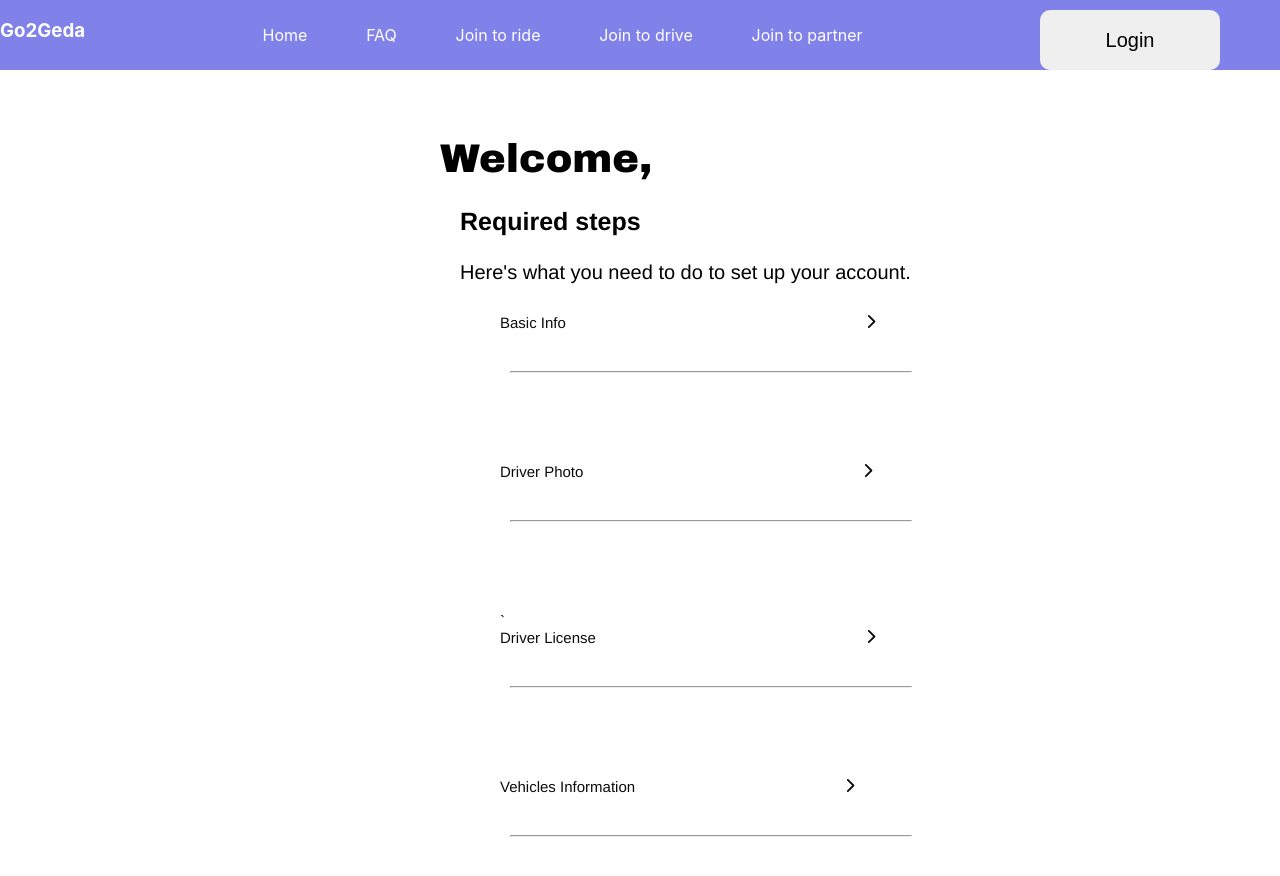
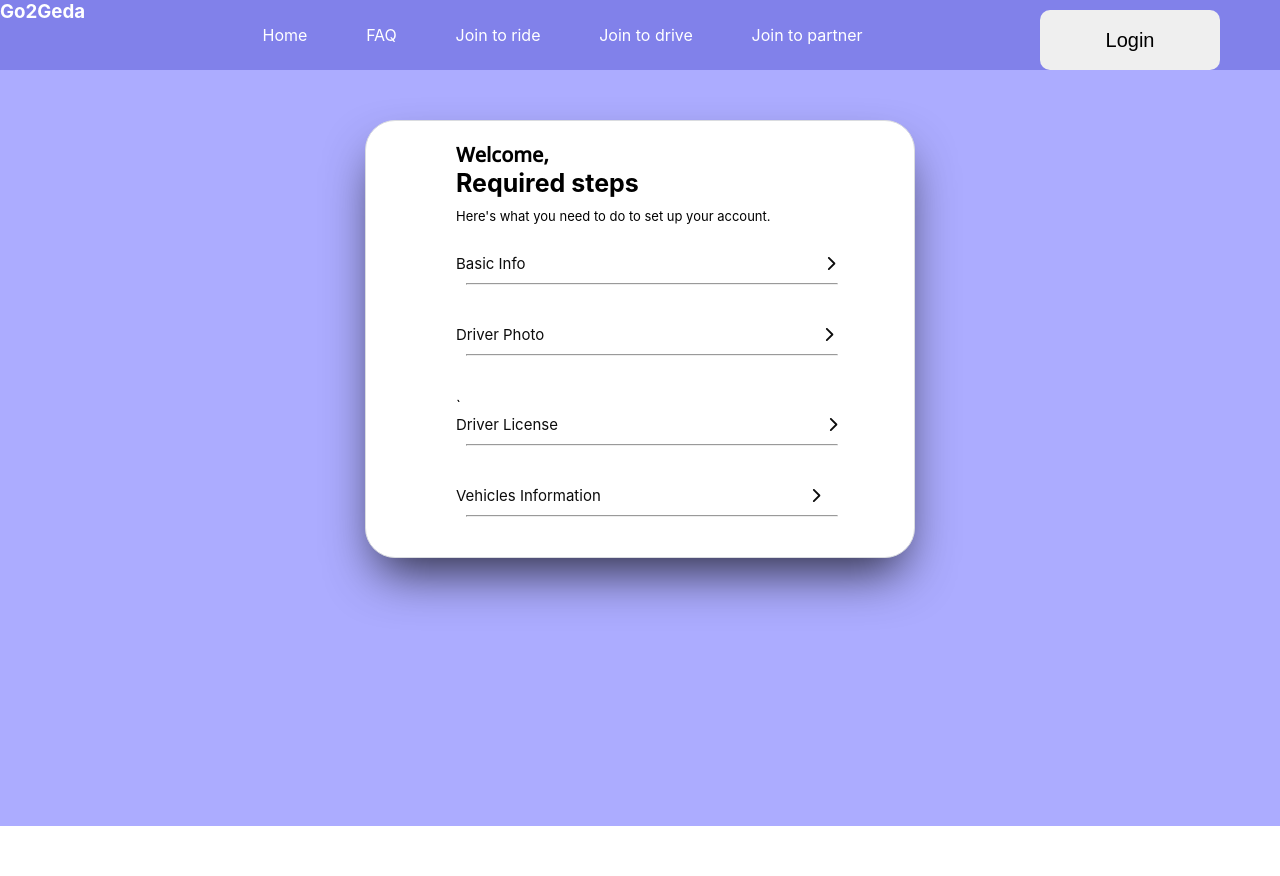
Before and after one commit to iAmSherifCodes/GO2GEDA-FRONTEND, a React (Create React App) app in the folder frontend/: page /verify in a window 1280 px wide. Shown: the top 876 px of the page. After the commit the page ends 826 px from the top, so only its background shows below. Built offline with nearby package versions, Linux system fonts and the light colour scheme; the HTML template or start-up script is replaced by a standard one.

Commit message:
driver verification

```diff
--- a/frontend/src/component/verification/AccountInformation,jsx.js
+++ b/frontend/src/component/verification/AccountInformation,jsx.js
@@ -2,7 +2,7 @@ import {useState} from "react";
 
 const AccountInformation =()=>{
     const initialState ={
-        Bank: '',
+        BankName: '',
         Bvn: '',
         AccountName:''
     }
--- a/frontend/src/component/verification/DriverLicence.js
+++ b/frontend/src/component/verification/DriverLicence.js
@@ -1,6 +1,7 @@
 
 import driverlicenense from '../asset/new_drivers_licence_nigeria.png'
 import {useState} from "react";
+import './style/driverLicence.css'
 const DriverLicence = ()=>{
 
     const initialState = {
@@ -14,15 +15,15 @@ const DriverLicence = ()=>{
     const formDataToSend = new FormData();
     formDataToSend.append('profilePicture', verifyForm.driverlicense);
 
-
     return(
-        <div>
+        <div className="driverlic-main">
+        <div className="driverlicence-maincontainer">
           <div>
              <h1>Take a photo of your Driver's license</h1>
               <div>
                   <p>All 4 sides of the license should be photographed.
-                      Ensure that the license number on the top left is
-                      clearly visible in the image photographed</p>
+                      Ensure that <br/>the license number on the top left is
+                      clearly visible in the image <br/>photographed</p>
               </div>
           </div>
             <div>
@@ -41,7 +42,7 @@ const DriverLicence = ()=>{
                 </label>
 
             </div>
-
+        </div>
         </div>
     )
 }
--- a/frontend/src/component/verification/DriverPhoto.jsx
+++ b/frontend/src/component/verification/DriverPhoto.jsx
@@ -1,7 +1,7 @@
 import {useState} from "react";
 import {Form} from "react-router-dom";
 import headshot from '../asset/headshot2.jpg'
-
+import './style/driverPhoto.css'
 const DriverPhoto =()=>{
     const initialState = {
         profilePicture: null,
@@ -15,16 +15,15 @@ const DriverPhoto =()=>{
     formDataToSend.append('profilePicture', verifyForm.profilePicture);
 
     return(
-        <div>
-            <h1>Take your profile photo</h1>
+        <div className="main-driverphoto">
+        <div className="main-containerdriverphoto">
+            <h1 id={"profilephoto"}>Take your profile photo</h1>
 
-            <div>
-                <p>Your profile photo helps people recognize you. Please note that once you submit
+            <div  className="youProfiletxt">
+                <p>Your profile photo helps people recognize you.Please note that <br/>  once you submit
                     your profile photo it cannot be changed.</p>
             </div>
-
-
-            <div>
+            <div className={"othertxt"}>
                 <p>1.Face the camera directly with your eyes and mouth clearly visible
                     </p>
                 <p>2.Make sure the photo is well lit, free of glare, and in focus</p>
@@ -32,7 +31,7 @@ const DriverPhoto =()=>{
             </div>
        <div>
 
-           {<img src={headshot} alt="" /> }
+           <img src={headshot} alt="" className="headshotpic" />
        </div>
             {/* Circular avatar-like upload button */}
             <label className="avatar-upload">
@@ -43,15 +42,9 @@ const DriverPhoto =()=>{
                     <span>upload profile picture</span>
                 )}
             </label>
-
-
             <div>
-
-
             </div>
-
-
-
+        </div>
         </div>
     )
 }
--- a/frontend/src/component/verification/VehicleInformation.jsx
+++ b/frontend/src/component/verification/VehicleInformation.jsx
@@ -8,15 +8,9 @@ function VehicleInformation() {
         year: '',
         color: '',
         licensePlate: '',
-        vin: '',
         registrationNumber: '',
-        insuranceCompany: '',
-        insurancePolicyNumber: '',
-        insuranceExpirationDate: '',
-        odometerReading: '',
-        fuelType: '',
-        vehicleCondition: '',
-        additionalNotes: '',
+        carPicture: '',
+        carDocument: ''
     });
 
     const handleInputChange = (e) => {
@@ -24,9 +18,13 @@ function VehicleInformation() {
         setFormData({ ...formData, [name]: value });
     };
 
+    const handleSubmit = (e) => {
+        e.preventDefault();
+        // You can perform actions like submitting the form data here
+    };
+
     return (
-        <form>
-            {/* ... other form fields */}
+        <form onSubmit={handleSubmit}>
             <div>
                 <h3>Vehicle Information</h3>
                 <div>
@@ -37,14 +35,33 @@ function VehicleInformation() {
                     <label>Make:</label>
                     <input type="text" name="make" value={formData.make} onChange={handleInputChange} />
                 </div>
-                {/* Add more vehicle-related fields here */}
                 <div>
-                    <label>Additional Notes:</label>
-                    <textarea
-                        name="additionalNotes"
-                        value={formData.additionalNotes}
-                        onChange={handleInputChange}
-                    />
+                    <label>Model:</label>
+                    <input type="text" name="model" value={formData.model} onChange={handleInputChange} />
+                </div>
+                <div>
+                    <label>Year:</label>
+                    <input type="text" name="year" value={formData.year} onChange={handleInputChange} />
+                </div>
+                <div>
+                    <label>Color:</label>
+                    <input type="text" name="color" value={formData.color} onChange={handleInputChange} />
+                </div>
+                <div>
+                    <label>License Plate:</label>
+                    <input type="text" name="licensePlate" value={formData.licensePlate} onChange={handleInputChange} />
+                </div>
+                <div>
+                    <label>Registration Number:</label>
+                    <input type="text" name="registrationNumber" value={formData.registrationNumber} onChange={handleInputChange} />
+                </div>
+                <div>
+                    <label>Car Picture:</label>
+                    <input type="file" name="carPicture" onChange={handleInputChange} />
+                </div>
+                <div>
+                    <label>Car Document:</label>
+                    <input type="file" name="carDocument" onChange={handleInputChange} />
                 </div>
             </div>
             <div>
--- a/frontend/src/component/verification/VerifyDriver.jsx
+++ b/frontend/src/component/verification/VerifyDriver.jsx
@@ -7,15 +7,16 @@ import { faBars } from '@fortawesome/free-solid-svg-icons'
 
 const VerifyDriver= ()=>{
     return(
-        <div>
+        <div className="main">
 
         <div className="main-container">
             <div className="welcom">
                 <h1>Welcome,</h1>
+                    <h3 id="regd">Required steps</h3>
                 <div>
-                    <h3 id="regd">Required steps</h3>
                     <p id="need">Here's what you need to do to set up your account.</p>
                 </div>
+
             </div>
              <div className="required">
                  <uL>
@@ -40,7 +41,7 @@ const VerifyDriver= ()=>{
                      <hr  id="h"/>
                  </div>
                    <div>
-                   <Link to={"vehicleInfo"} style={{ textDecoration: 'none' }} className="link">
+                       <Link to={"/vehicleInfo"} style={{ textDecoration: 'none' }} className="link">
                            Vehicles Information
                            <FontAwesomeIcon icon={faChevronRight}  id="fowrd4"/>
                        </Link>
--- /dev/null
+++ b/frontend/src/component/verification/style/driverLicence.css
@@ -0,0 +1,26 @@
+.driverlicence-maincontainer{
+    border-radius: 10px;
+    background-color:white;
+    border: 1px solid #DADCE0;
+    margin: auto;
+    width: 600px;
+    height: 600px;
+    padding-top: 20px;
+    line-height: 40px;
+    box-sizing: border-box;
+
+}
+.driverlic-main{
+    background-color: rgb(172, 172, 255);
+    height: 600px;
+    padding-top: 30px;
+}
+h1{
+    font-size:20px;
+}
+p{
+    margin-left: 90px;
+}
+img{
+    margin-left: 170px;
+}
--- /dev/null
+++ b/frontend/src/component/verification/style/driverPhoto.css
@@ -0,0 +1,42 @@
+*{
+margin: 0;
+}
+.main-driverphoto{
+    background-color: rgb(172, 172, 255);
+    height: 900px;
+    padding-top: 30px;
+}
+.main-containerdriverphoto{
+    border-radius: 10px;
+    background-color:white;
+    border: 1px solid #DADCE0;
+     margin: auto;
+     width: 600px;
+      height: 600px;
+     padding-top: 20px;
+    line-height: 40px;
+    box-sizing: border-box;
+
+
+}
+#profilephoto{
+    font-size: 20px;
+}
+.youProfiletxt p{
+    font-size: 15px;
+    margin-left: 87px;
+}
+.othertxt p{
+    /*font-size: ;*/
+    font-weight: 90;
+    margin-left: 80px;
+}
+ img{
+    width: 300px;
+     height: 250px;
+    margin-left: 120px;
+}
+.avatar-upload span{
+    margin-left: 120px;
+    font-size: 30px;
+}
--- a/frontend/src/component/verification/style/verifyDriver.css
+++ b/frontend/src/component/verification/style/verifyDriver.css
@@ -1,45 +1,70 @@
+*{
+    margin: 0;
+}
+
+.main{
+    background-color: rgb(172, 172, 255);
+    height: 88.3vh;
+    padding-top: 50px;
+}
+
+
 .main-container {
     background-color:white;
-    /*width: 100%;*/
-    /*height: 100vh;*/
-    padding: 20px;
-    margin: 20px;
+    width: 550px;
+    /*margin-top: 30px;*/
+    /*height:900px;*/
+    /*margin-bottom: 90px;*/
+    box-shadow: 0 25px 50px -12px rgba(0, 0, 0, 0.758);
+     justify-content: center;
+    /*margin-right: 90px;*/
+    margin: auto;
+    border: 1px solid #DADCE0;
+    border-radius: 30px;
+    font-size: 16px;
+    /*padding:  30px;*/
+    outline: none;
+    /*border: 70px;*/
+    padding-top: 20px;
+    /*margin: 60px;*/
     box-sizing: border-box;
-    font-family: UberMove, UberMoveText, 'Helvetica Neue', Helvetica, sans-serif;
+    /*font-family: UberMove, UberMoveText, 'Helvetica Neue', Helvetica, sans-serif;*/
     /*font-size: 0.875em;*/
     /*line-height: 1.71429;*/
 }
 
-.welcom h1{
-    margin-left: 400px;
+h1{
+    margin-left: 90px;
     font-size: 40px;
-    font-family: "Arial Black", serif;
+    font-family: "Open Sans";
 }
 #regd{
+    margin-left: 90px;
     font-size: 25px;
-    margin-left: 420px;
+    padding-bottom: 10px;
 }
 #need{
-    font-size: 20px;
-    margin-left:  420px;
+    font-size: 13px;
+    margin-left: 90px;
     margin-bottom: 30px;
 }
 .required ul {
-    margin-left:  420px;
+    margin-left: 50px;
     font-size: 15px;
 
 }
 .link {
     color: #0c0c0c;
-    margin-bottom: 90px;
+    /*margin-bottom: 90px;*/
 }
 .link:hover {
     color: #00F
 }
 #h {
     margin-left: 10px;
-    width: 400px;
-    margin-bottom: 90px;
+    width: 370px;
+    margin-top: 10px;
+    /*margin-bottom: 90px;*/
 }
 #fowrd1{
     margin-left: 300px;
```
Lines whose indentation alone changed are shown as unchanged.
